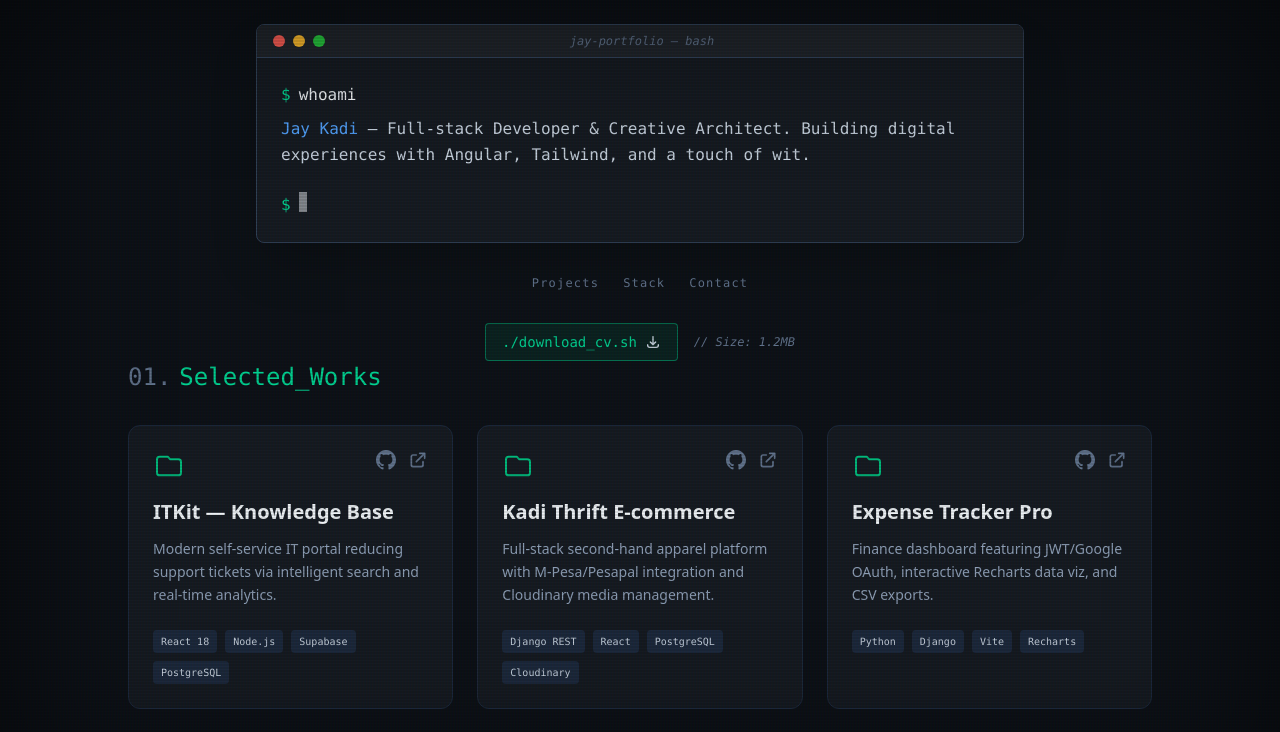
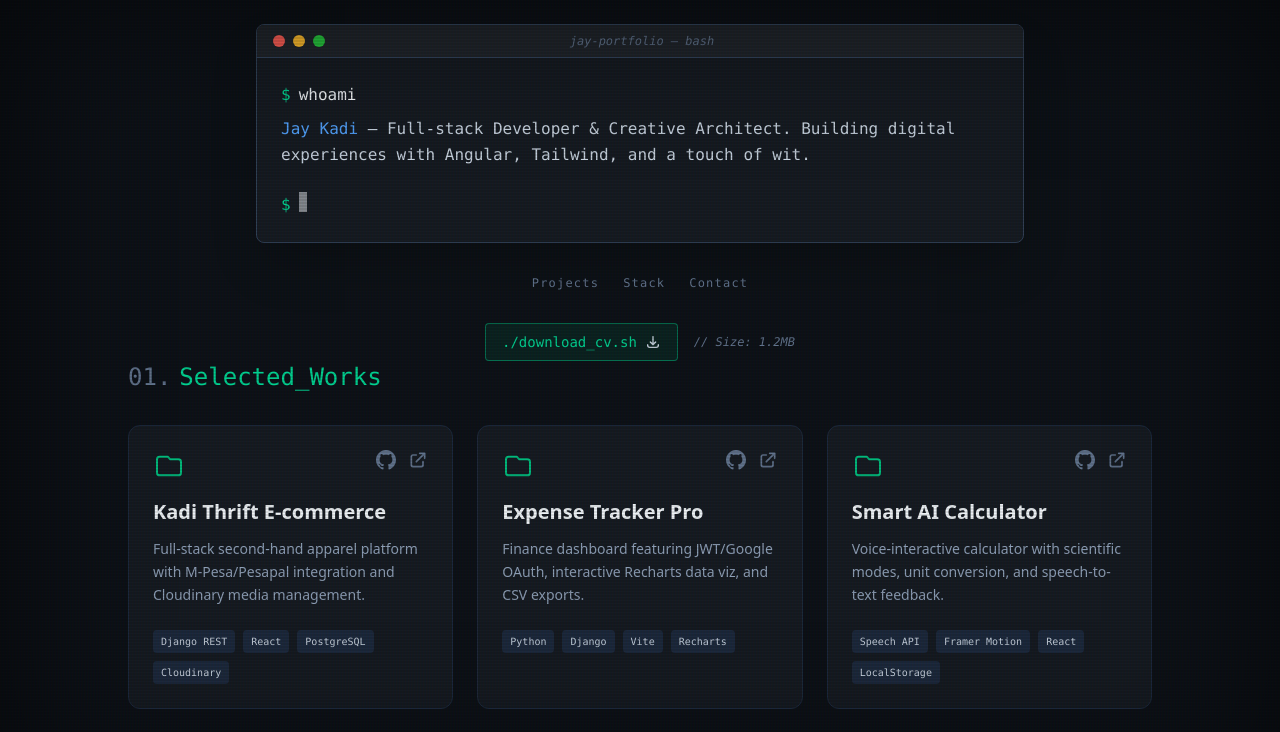
Before and after one commit to JayKadi/jay-portfolio, an Angular app: page / in a window 1280 px wide. Shown: the top 732 px of the page. Built offline with nearby package versions, Linux system fonts and the light colour scheme.

Commit message:
Removes ITKIT

```diff
--- a/src/app/app.ts
+++ b/src/app/app.ts
@@ -18,13 +18,6 @@ export class AppComponent implements OnInit {
 
   // 1. Ensure your data arrays are here
   projects = [
-  {
-    title: 'ITKit — Knowledge Base',
-    description: 'Modern self-service IT portal reducing support tickets via intelligent search and real-time analytics.',
-    tech: ['React 18', 'Node.js', 'Supabase', 'PostgreSQL'],
-    live: 'https://itkit.vercel.app',
-    github: 'https://github.com/JayKadi' // Update with specific repo link if different
-  },
   {
     title: 'Kadi Thrift E-commerce',
     description: 'Full-stack second-hand apparel platform with M-Pesa/Pesapal integration and Cloudinary media management.',
```
